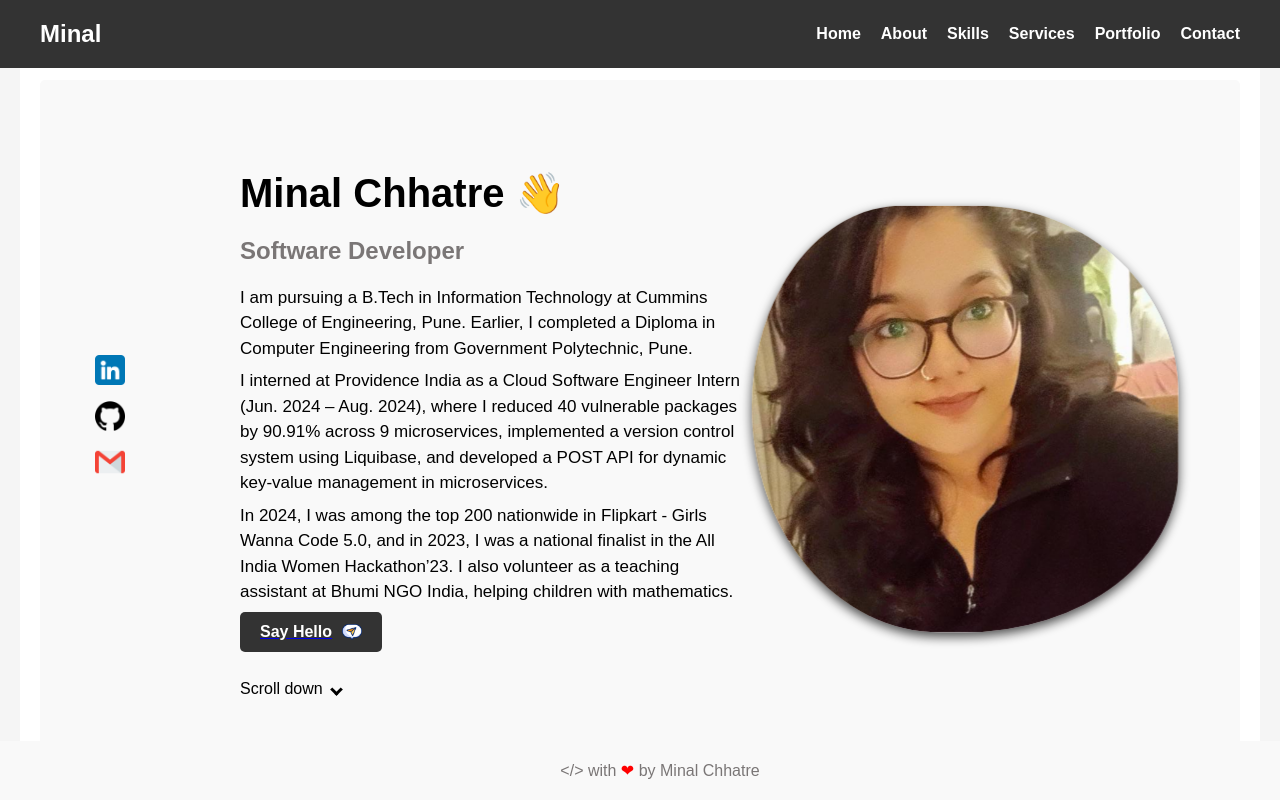
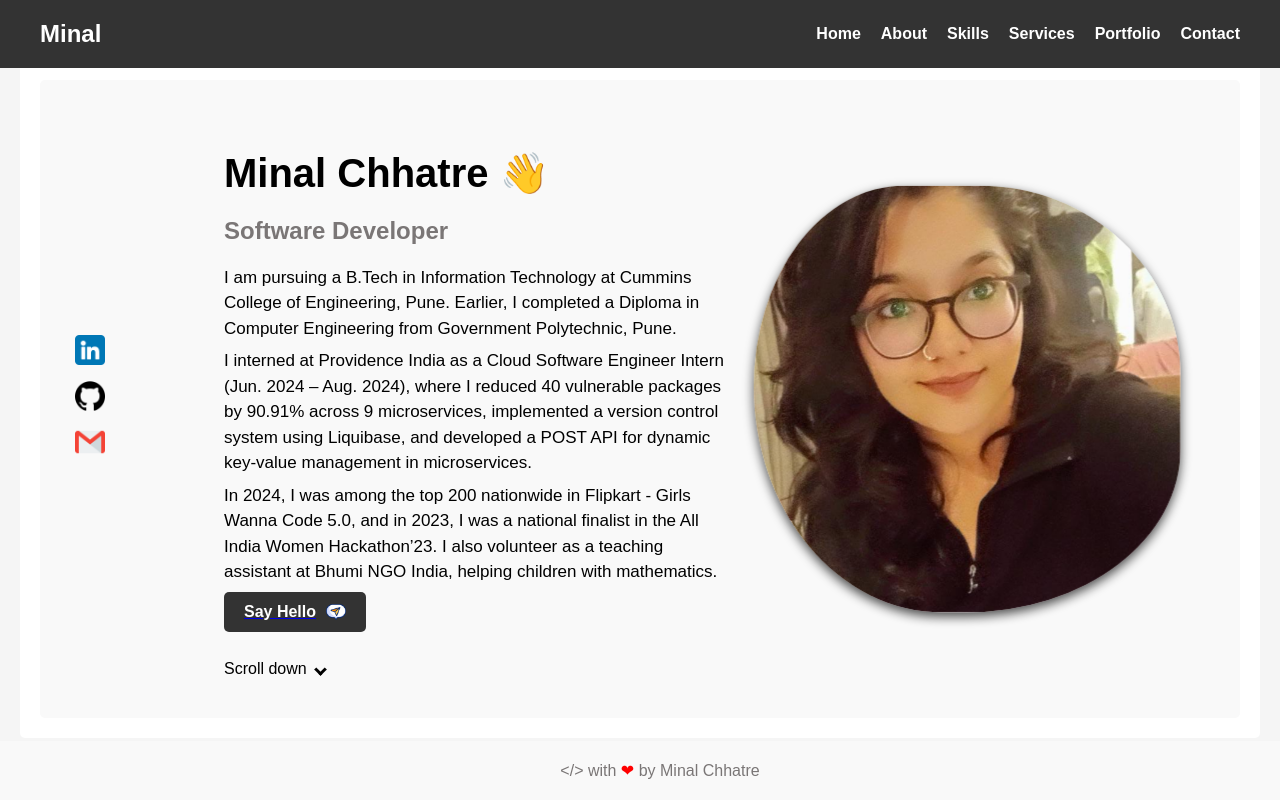
Before and after one commit to immmeenal/MinalChhatre, a React (Create React App) app: page / in a window 1280 px wide. Shown: the top 800 px of the page. Built offline with nearby package versions, Linux system fonts and the light colour scheme; a web font is replaced by a local one.

Commit message:
scrolltime

```diff
--- a/src/assets/styles/HeroSection.css
+++ b/src/assets/styles/HeroSection.css
@@ -7,7 +7,7 @@ body {
   display: flex;
   justify-content: space-between;
   align-items: center;
-  padding: 50px;
+  padding: 30px;
   background: #f9f9f9;
 }
 
```
